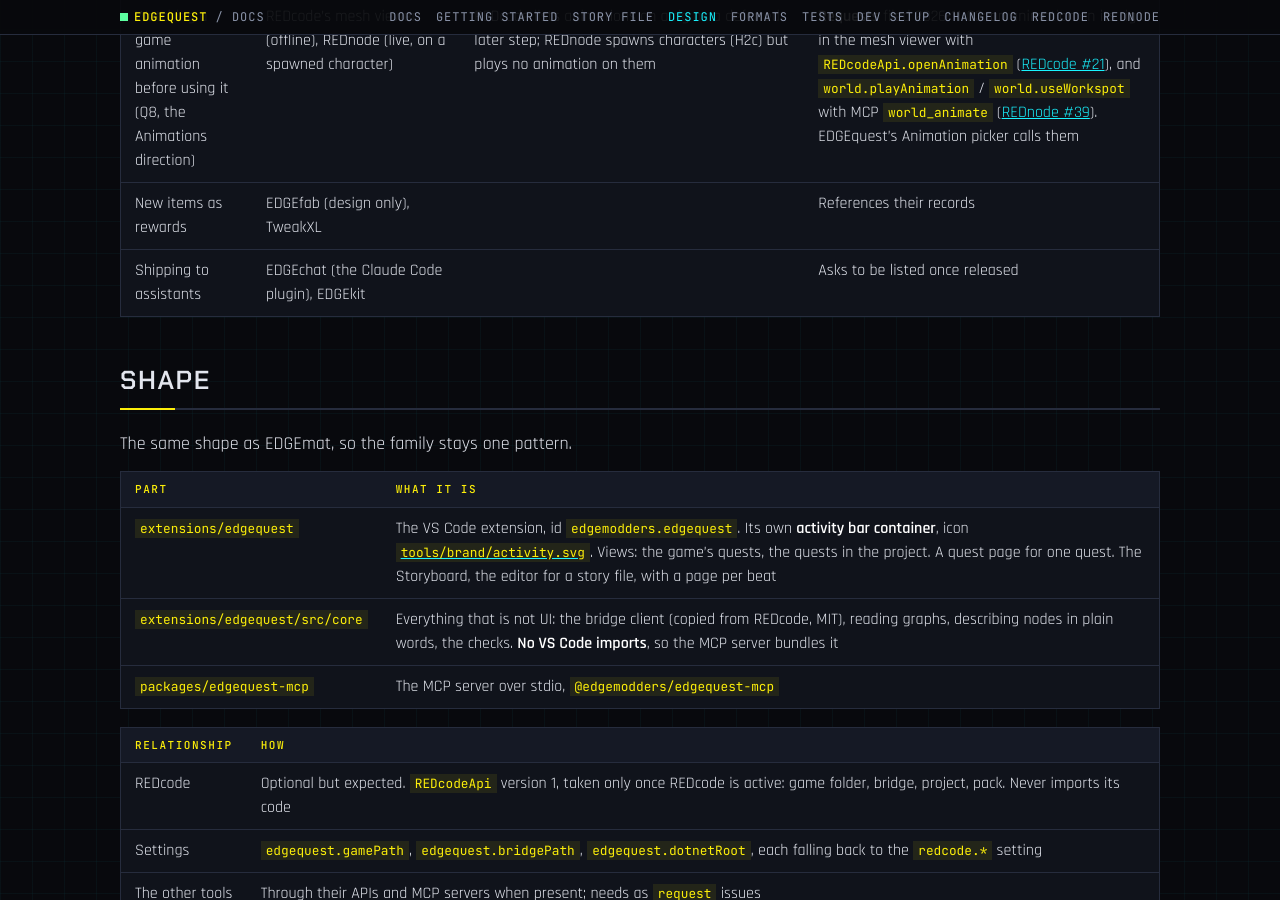
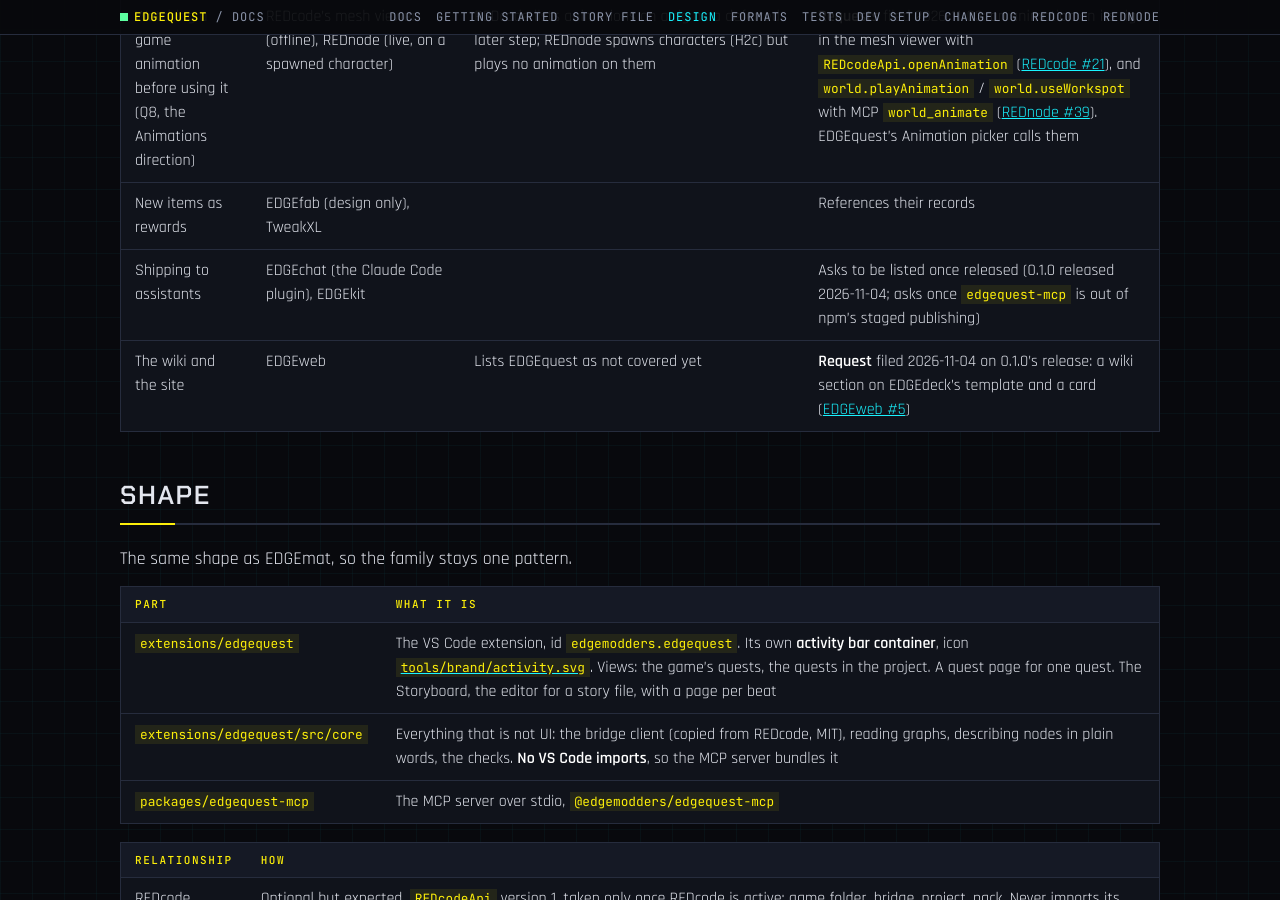
Before and after one commit to Edgemodders/EDGEquest, a Jekyll site: the page built from docs/design.md, in a window 1280 px wide and 900 px high, scrolled down 6947 px. Built offline with Jekyll 4.4.1, drawn with Linux system fonts in a browser that asks for light colours; our own code applies the rules of GitHub Pages for plain Markdown files.

Commit message:
Boundaries: EDGEweb #5, the wiki section and card for 0.1.0
Co-Authored-By: Claude Opus 5.5 <noreply@anthropic.com>

```diff
--- a/docs/design.md
+++ b/docs/design.md
@@ -72,7 +72,8 @@ EDGEquest owns the story layer, which no other EDGE tool owns, and calls the oth
 | Places and people: spots, trigger areas, map markers, NPC spawns | EDGEbuilder 0.3.4 | Places meshes, entities and lights with NodeRefs. Markers and areas not planned. NPCs that stand where they were placed are agreed (EDGEbuilder's B3c, 2026-10-23) through REDnode's planned `world.load`, which loads EDGEbuilder's scene files for any package (REDnode's H2c, not built yet) | **Request:** quest places ([EDGEbuilder #3](https://github.com/Edgemodders/EDGEbuilder/issues/3)); followed up 2026-10-22: the checklist, MCP tools for Q6, and what the in-game tests found about markers and trigger areas. Until then, quests use places the game already has. **A happening's stage** (proposed 2026-11-02, see [Happenings](#happenings)): props shown only while it runs, people from a community at AI spots, and an empty crowd area, beyond B4c; **asked on #3 on 2026-11-03** ([comment](https://github.com/Edgemodders/EDGEbuilder/issues/3#issuecomment-6604135073)), needed for H2 |
 | Watching a game animation before using it (Q8, the Animations direction) | REDcode's mesh viewer (offline), REDnode (live, on a spawned character) | REDcode lists animations on a rig as a deferred later step; REDnode spawns characters (H2c) but plays no animation on them | **Requests** filed 2026-11-03: an animation on its rig in the mesh viewer with `REDcodeApi.openAnimation` ([REDcode #21](https://github.com/Edgemodders/REDcode/issues/21)), and `world.playAnimation` / `world.useWorkspot` with MCP `world_animate` ([REDnode #39](https://github.com/Edgemodders/REDnode/issues/39)). EDGEquest's Animation picker calls them |
 | New items as rewards | EDGEfab (design only), TweakXL | | References their records |
-| Shipping to assistants | EDGEchat (the Claude Code plugin), EDGEkit | | Asks to be listed once released |
+| Shipping to assistants | EDGEchat (the Claude Code plugin), EDGEkit | | Asks to be listed once released (0.1.0 released 2026-11-04; asks once `edgequest-mcp` is out of npm's staged publishing) |
+| The wiki and the site | EDGEweb | Lists EDGEquest as not covered yet | **Request** filed 2026-11-04 on 0.1.0's release: a wiki section on EDGEdeck's template and a card ([EDGEweb #5](https://github.com/Edgemodders/EDGEweb/issues/5)) |
 
 ## Shape
 
```
Also changed, not shown: CLAUDE.md (+1 -1 lines).
